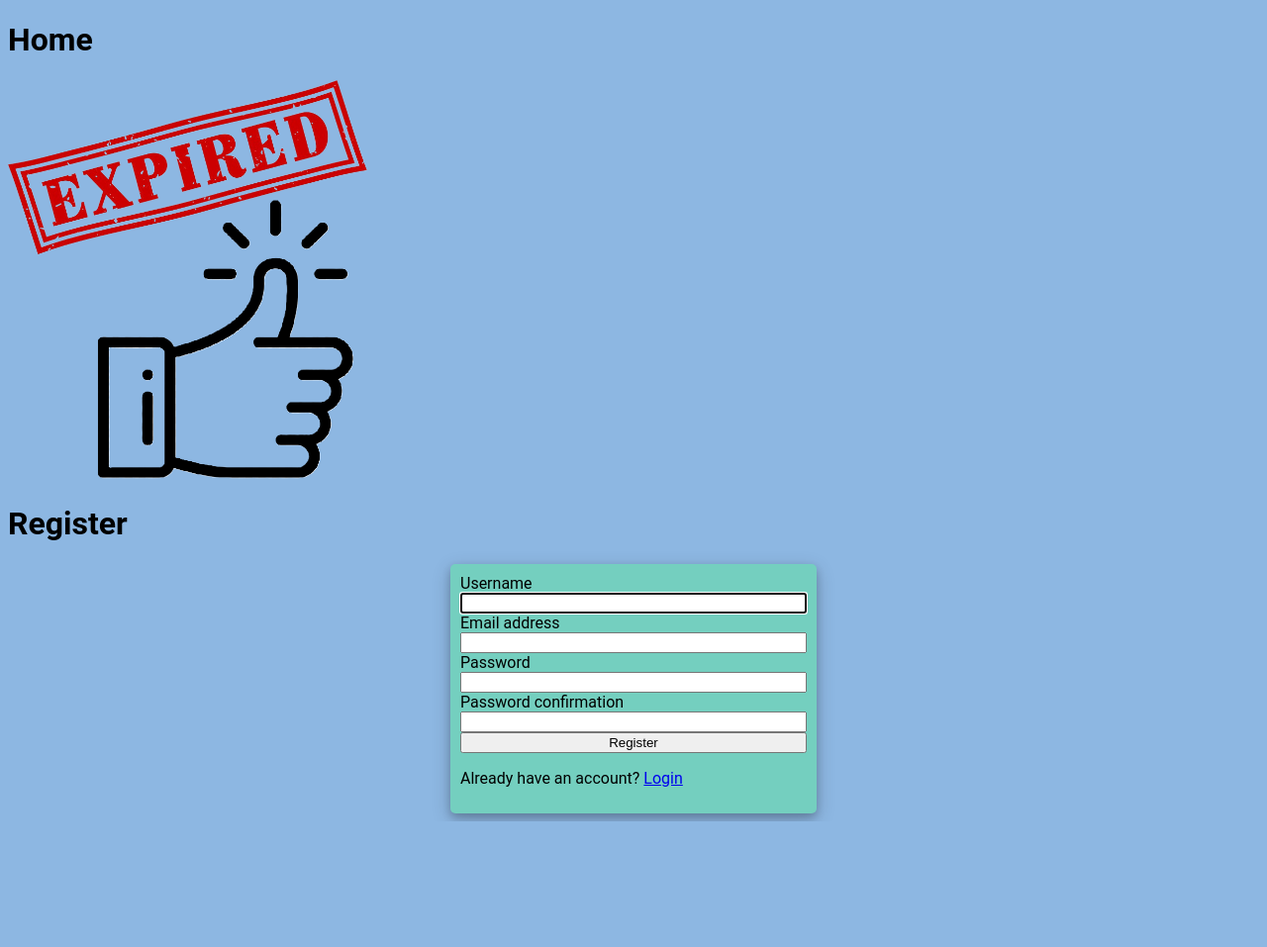
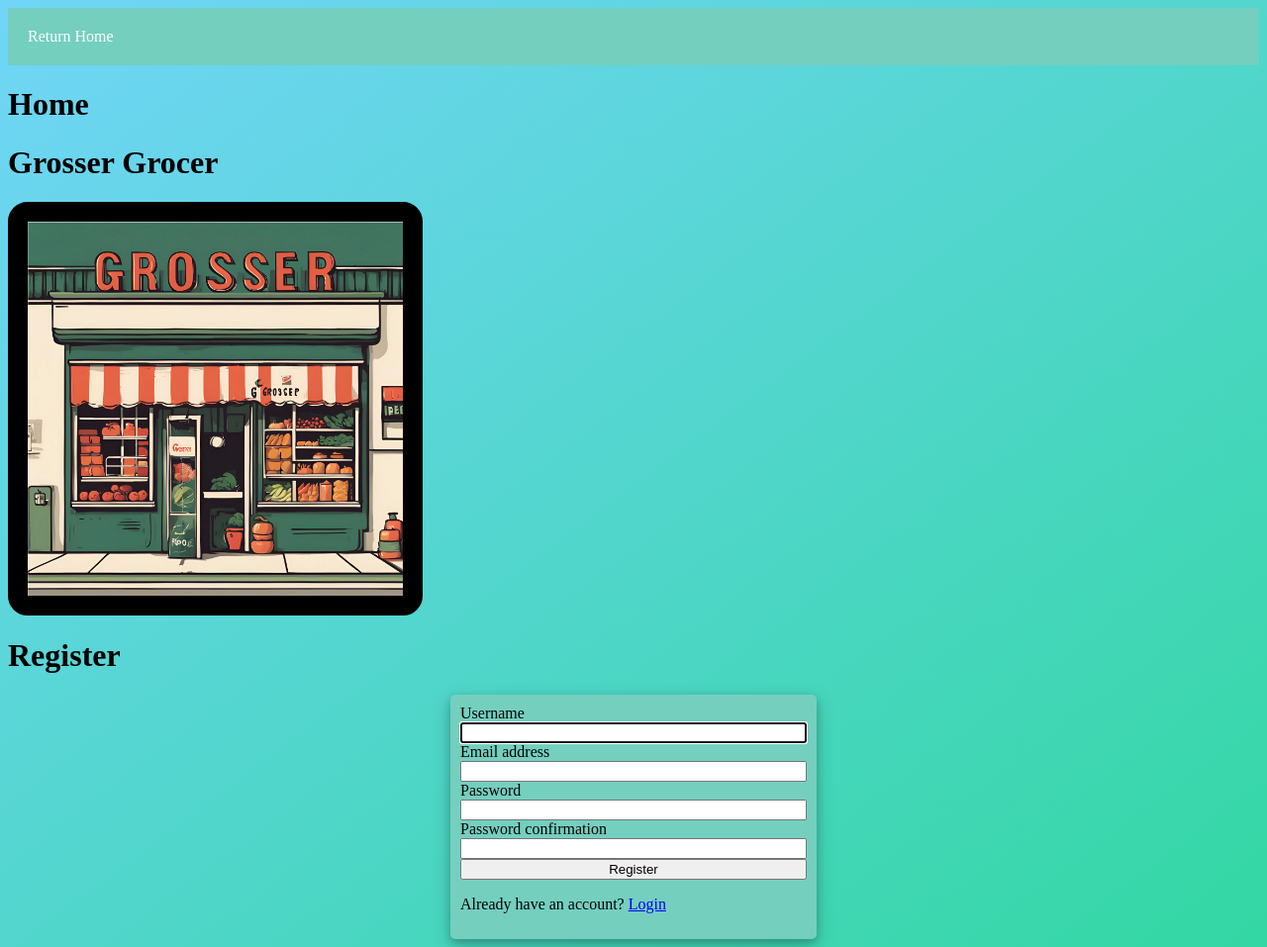
Before and after one commit to FraicheSolfege/Grosser-Grocer, a Django app: page /register/ in a window 1280 px wide. Shown: the whole page at 99% size. Before the commit the page ends 830 px from the top, so only its background shows below. Run offline with Django 5.2, Linux system fonts and the light colour scheme.

Commit message:
GIVE ME BACK MY INTERNET

```diff
--- a/app/forms.py
+++ b/app/forms.py
@@ -17,9 +17,3 @@ class CreateUserForm(UserCreationForm):
 class LoginForm(forms.Form):
     username = forms.CharField(label='Username', max_length=100)
     password = forms.CharField(label='Password', max_length=100, widget=forms.PasswordInput)
-
-
-def updateTeacher(new_name:str,old_name:str):
-    teacher = Teacher.objects.get(name=old_name)
-    teacher.name = new_name
-    teacher.save()
--- a/app/static/style.css
+++ b/app/static/style.css
@@ -1,6 +1,12 @@
-body{
+/* body{
     background-color: #8db7e2;
     font-family: 'Roboto', sans-serif;
+} */
+
+body{
+    height: 100%;
+    background-color: rgb(102, 238, 207); /* For browsers that do not support gradients */
+    background-image: linear-gradient(to bottom right, rgb(113, 213, 247), rgb(51, 215, 163));
 }
 
 /* .registerForm{
@@ -16,11 +22,31 @@ body{
 
 /* ------------------ HOME ------------------  */
 .home_img{
-    width: 30%;
-    height: 30%;
+    width: 10%;
+    height: 10%;
     display:flex;
+    justify-content: center;
 
 }
+
+.grocer{
+    height: 30%;
+    width: 30%;
+    display: grid;
+    align-items: center;
+    justify-items: center;
+    border: 20px solid black;
+    border-radius: 20px;
+
+}
+
+/* .home_test{
+    display: flex;
+    flex-direction: column;
+    justify-content: center;
+    align-items: center;
+
+} */
 
 
 /* ------------------ NAVIGATION BAR------------------ */
--- a/app/templates/home.html
+++ b/app/templates/home.html
@@ -8,12 +8,16 @@
     <link rel="stylesheet" href={% static "style.css" %}>
 </head>
 <body>
-    {% comment %} <nav>
-        <a href="{% url 'login' %}">Return Home</a>
-    </nav> {% endcomment %}
+    <nav class="navbar">
+        <a href="{% url 'login.html' %}">Return Home</a>
+    </nav>
     <main>
         <h1 class="home">Home</h1>
-        <img src={% static "thumbsup_expiration.png" %} alt="home" class="home_img">
+        <div class="home_test">
+            <h1>Grosser Grocer</h1>
+            <img src={% static "grosser_grocer.png" %} alt="home" class="grocer">
+            {% comment %} <img src={% static "thumbsup_expiration.png" %} alt="home" class="home_img"> {% endcomment %}
+        </div>
         {% block content %}
         {% endblock %}
     </main>
```
Also changed, not shown: app/static/grosser_grocer.png (added).
